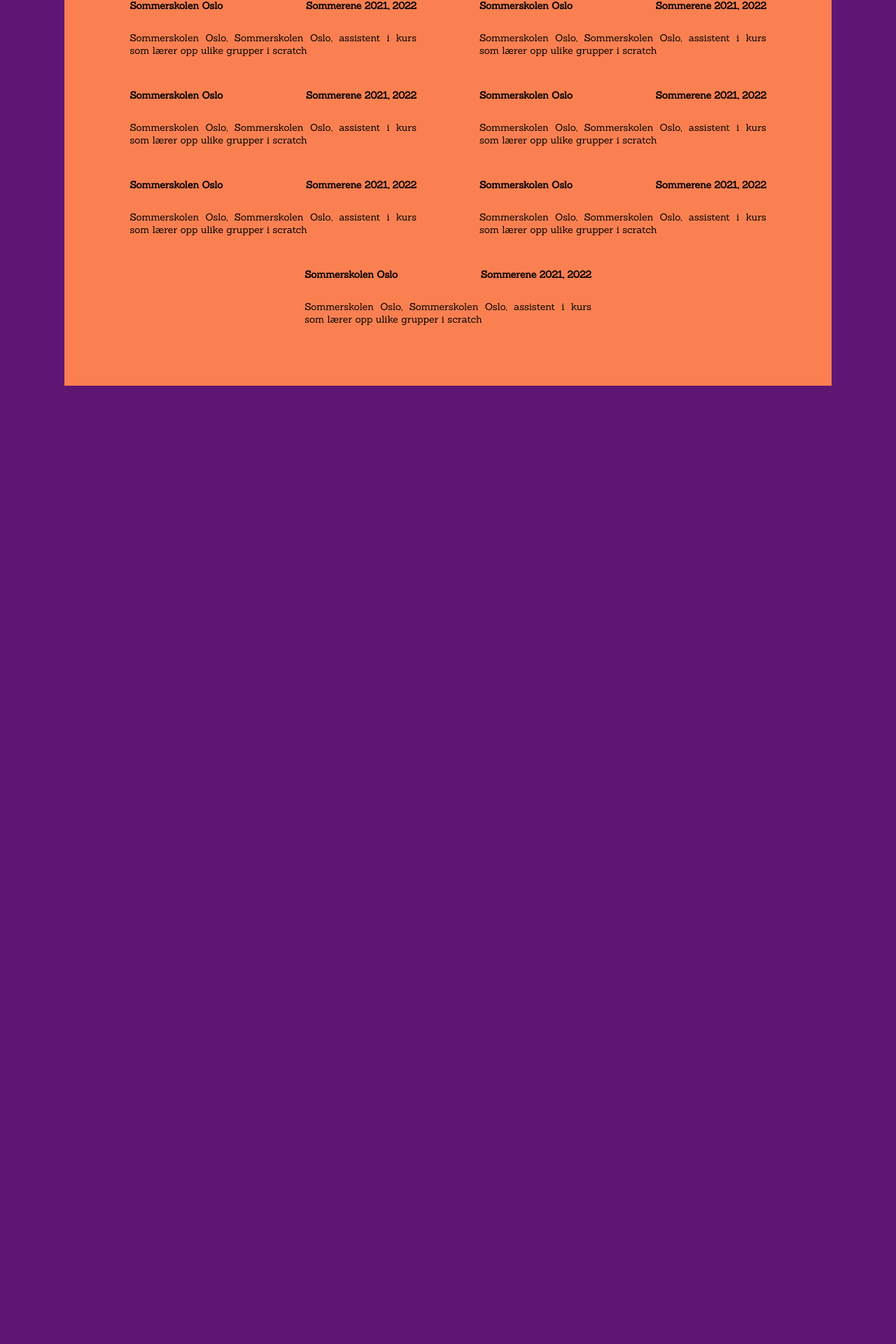
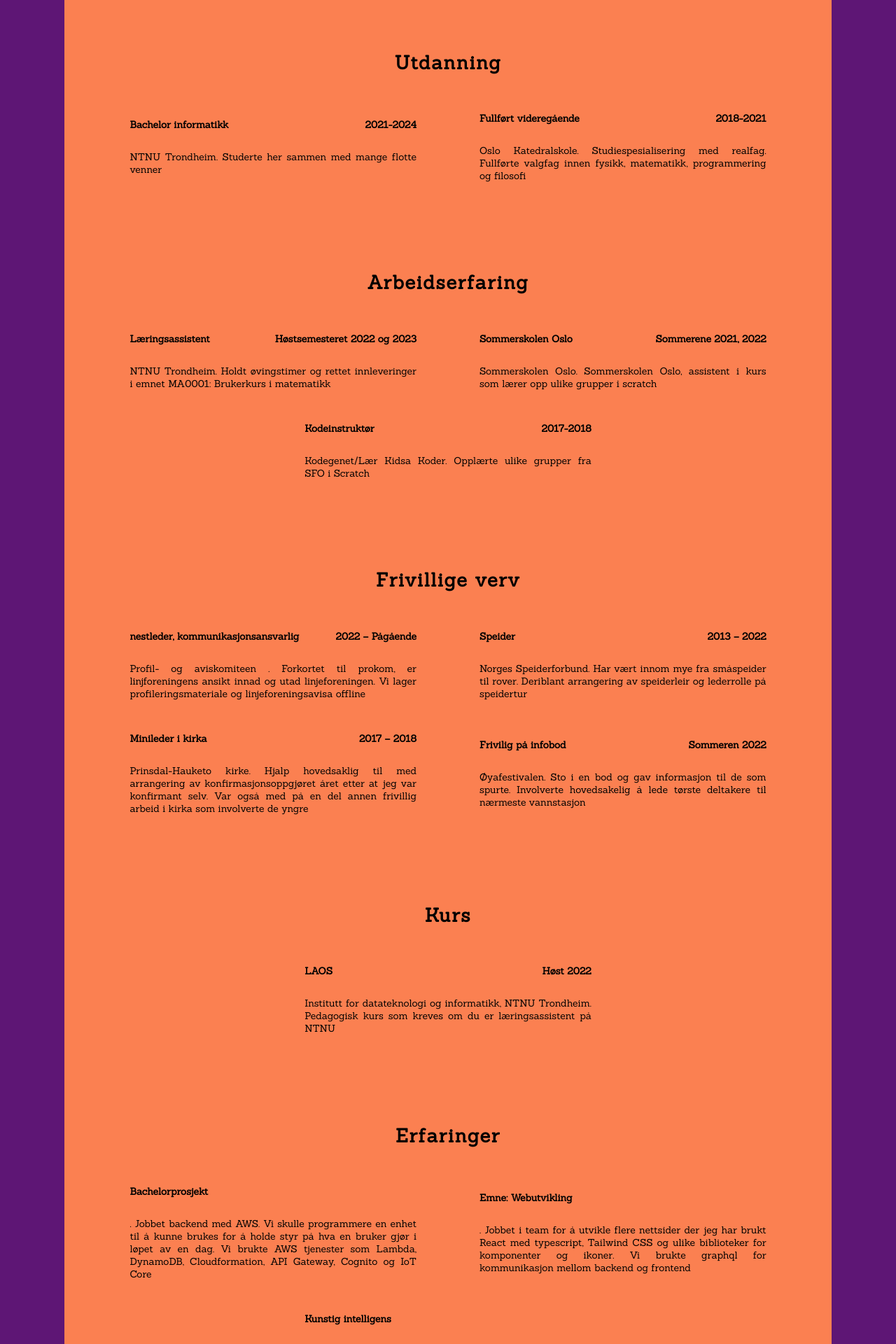
Before and after one commit to EskildVeren/summer24, a React (Vite) app in the folder app/: page /resume in a window 1280 px wide. Shown: the part 759-2679 px from the top of the page at 70% size. Before the commit the page ends 1310 px from the top, so only its background shows below. Built offline with nearby package versions, Linux system fonts and the light colour scheme.

Commit message:
feat: :monocle_face: add temporary data for website

```diff
--- a/app/src/pages/Resume.tsx
+++ b/app/src/pages/Resume.tsx
@@ -28,7 +28,13 @@
               et koselig lite sted som heter Prinsdal. Under oppveksten fikk jeg
               en stor interesse i dataspill og matte, noe som naturligvis førte
               til en interesse i programmering. Nå er jeg en rykende fersk
-              student på jakt etter jobb. Er du min nye arbeidsgiver?
+              student på jakt etter jobb. Derfor har jeg laget denne nettsiden
+              for å vise hvem jeg er. Den er kanskje ikke den vakreste nettsiden
+              akkurat nå, men jeg prøver å eksperimentere med nye spennende
+              stiler. Senere vil jeg utvide denne nettsiden med en oversikt over
+              hva jeg har laget, samt en liten blogg hvor jeg kan dele mine
+              meninger på mat. Gjerne ta en titt på det som er her nå, og hvem
+              vet. Kanskje du er min neste arbeidsgiver?
             </p>
             <img src={eskild} />
           </div>
@@ -46,7 +52,8 @@
                         <p>{experiencePoint.timePeriod}</p>
                       </div>
                       <p>
-                        {experiencePoint.employer},{" "}
+                        {experiencePoint.employer}
+                        {". "}
                         {experiencePoint.description}
                       </p>
                     </div>
@@ -66,14 +73,32 @@
 const getWorkExperience = (): resumeSectionData[] => {
   return [
     {
+      sectionName: "Utdanning",
+      experiencePoints: [
+        {
+          title: "Bachelor informatikk",
+          timePeriod: "2021-2024",
+          employer: "NTNU Trondheim",
+          description: "Studerte her sammen med mange flotte venner",
+        },
+        {
+          title: "Fullført videregående",
+          timePeriod: "2018-2021",
+          employer: "Oslo Katedralskole",
+          description:
+            "Studiespesialisering med realfag. Fullførte valgfag innen fysikk, matematikk, programmering og filosofi",
+        },
+      ],
+    },
+    {
       sectionName: "Arbeidserfaring",
       experiencePoints: [
         {
-          title: "Sommerskolen Oslo",
-          timePeriod: "Sommerene 2021, 2022",
-          employer: "Sommerskolen Oslo",
+          title: "Læringsassistent",
+          timePeriod: "Høstsemesteret 2022 og 2023",
+          employer: "NTNU Trondheim",
           description:
-            "Sommerskolen Oslo, assistent i kurs som lærer opp ulike grupper i scratch",
+            "Holdt øvingstimer og rettet innleveringer i emnet MA0001: Brukerkurs i matematikk",
         },
         {
           title: "Sommerskolen Oslo",
@@ -83,39 +108,82 @@
             "Sommerskolen Oslo, assistent i kurs som lærer opp ulike grupper i scratch",
         },
         {
-          title: "Sommerskolen Oslo",
-          timePeriod: "Sommerene 2021, 2022",
-          employer: "Sommerskolen Oslo",
+          title: "Kodeinstruktør",
+          timePeriod: "2017-2018",
+          employer: "Kodegenet/Lær Kidsa Koder",
+          description: "Opplærte ulike grupper fra SFO i Scratch",
+        },
+      ],
+    },
+    {
+      sectionName: "Frivillige verv",
+      experiencePoints: [
+        {
+          title: "nestleder, kommunikasjonsansvarlig ",
+          timePeriod: "2022 – Pågående",
+          employer: "Profil- og aviskomiteen ",
           description:
-            "Sommerskolen Oslo, assistent i kurs som lærer opp ulike grupper i scratch",
+            "Forkortet til prokom, er linjforeningens ansikt innad og utad linjeforeningen. Vi lager profileringsmateriale og linjeforeningsavisa offline",
         },
         {
-          title: "Sommerskolen Oslo",
-          timePeriod: "Sommerene 2021, 2022",
-          employer: "Sommerskolen Oslo",
+          title: "Speider",
+          timePeriod: "2013 – 2022",
+          employer: "Norges Speiderforbund",
           description:
-            "Sommerskolen Oslo, assistent i kurs som lærer opp ulike grupper i scratch",
+            "Har vært innom mye fra småspeider til rover. Deriblant arrangering av speiderleir og lederrolle på speidertur",
         },
         {
-          title: "Sommerskolen Oslo",
-          timePeriod: "Sommerene 2021, 2022",
-          employer: "Sommerskolen Oslo",
+          title: "Minileder i kirka",
+          timePeriod: "2017 – 2018",
+          employer: "Prinsdal-Hauketo kirke",
           description:
-            "Sommerskolen Oslo, assistent i kurs som lærer opp ulike grupper i scratch",
+            "Hjalp hovedsaklig til med arrangering av konfirmasjonsoppgjøret året etter at jeg var konfirmant selv. Var også med på en del annen frivillig arbeid i kirka som involverte de yngre",
         },
         {
-          title: "Sommerskolen Oslo",
-          timePeriod: "Sommerene 2021, 2022",
-          employer: "Sommerskolen Oslo",
+          title: "Frivilig på infobod",
+          timePeriod: "Sommeren 2022",
+          employer: "Øyafestivalen",
           description:
-            "Sommerskolen Oslo, assistent i kurs som lærer opp ulike grupper i scratch",
+            "Sto i en bod og gav informasjon til de som spurte. Involverte hovedsakelig å lede tørste deltakere til nærmeste vannstasjon",
+        },
+      ],
+    },
+    {
+      sectionName: "Kurs",
+      experiencePoints: [
+        {
+          title: "LAOS",
+          timePeriod: "Høst 2022",
+          employer:
+            "Institutt for datateknologi og informatikk, NTNU Trondheim",
+          description:
+            "Pedagogisk kurs som kreves om du er læringsassistent på NTNU",
+        },
+      ],
+    },
+    {
+      sectionName: "Erfaringer",
+      experiencePoints: [
+        {
+          title: "Bachelorprosjekt",
+          timePeriod: "",
+          employer: "",
+          description:
+            "Jobbet backend med AWS. Vi skulle programmere en enhet til å kunne brukes for å holde styr på hva en bruker gjør i løpet av en dag. Vi brukte AWS tjenester som Lambda, DynamoDB, Cloudformation, API Gateway, Cognito og IoT Core",
         },
         {
-          title: "Sommerskolen Oslo",
-          timePeriod: "Sommerene 2021, 2022",
-          employer: "Sommerskolen Oslo",
+          title: "Emne: Webutvikling",
+          timePeriod: "",
+          employer: "",
           description:
-            "Sommerskolen Oslo, assistent i kurs som lærer opp ulike grupper i scratch",
+            "Jobbet i team for å utvikle flere nettsider der jeg har brukt React med typescript, Tailwind CSS og ulike biblioteker for komponenter og ikoner. Vi brukte graphql for kommunikasjon mellom backend og frontend",
+        },
+        {
+          title: "Kunstig intelligens",
+          timePeriod: "",
+          employer: "",
+          description:
+            "Jeg har hatt flere emner der jeg har lært om kunstig intelligens. To av emnene fokuserte på teori, mens det tredje handlet om å bruke maskinlæring for å bygge modeller for klassifikasjonsproblemer gitt et datasett fra en koreansk helseundersøkelse",
         },
       ],
     },
```
